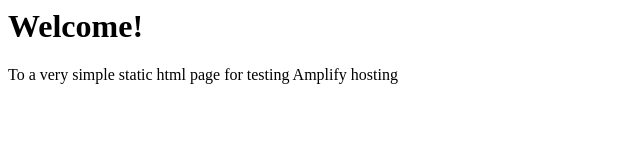
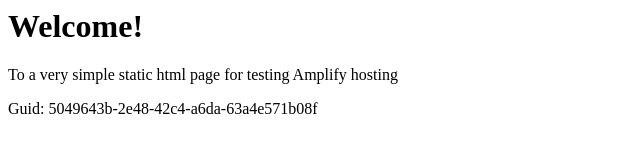
Before and after one commit to aws-aemilia-mxp/Github-PR-Commit-Integration-Test-DoNotTouch-Gith-OKSLNVO2-v1-prod-eu-south-1, a website: page src/index.html in a window 1280 px wide. Shown: the whole page, without its empty margins (0-640 px from the left). Drawn offline with Linux system fonts and the light colour scheme.

Commit message:
commit from integ tests

```diff
--- a/src/index.html
+++ b/src/index.html
@@ -1,3 +1,5 @@
+
+
 <html lang="en">
 
 <head>
@@ -10,6 +12,6 @@
 <body>
     <h1>Welcome!</h1>
     <p>To a very simple static html page for testing Amplify hosting</p>
-</body>
+    <p>Guid: 5049643b-2e48-42c4-a6da-63a4e571b08f</p></body>
 
 </html>
```
